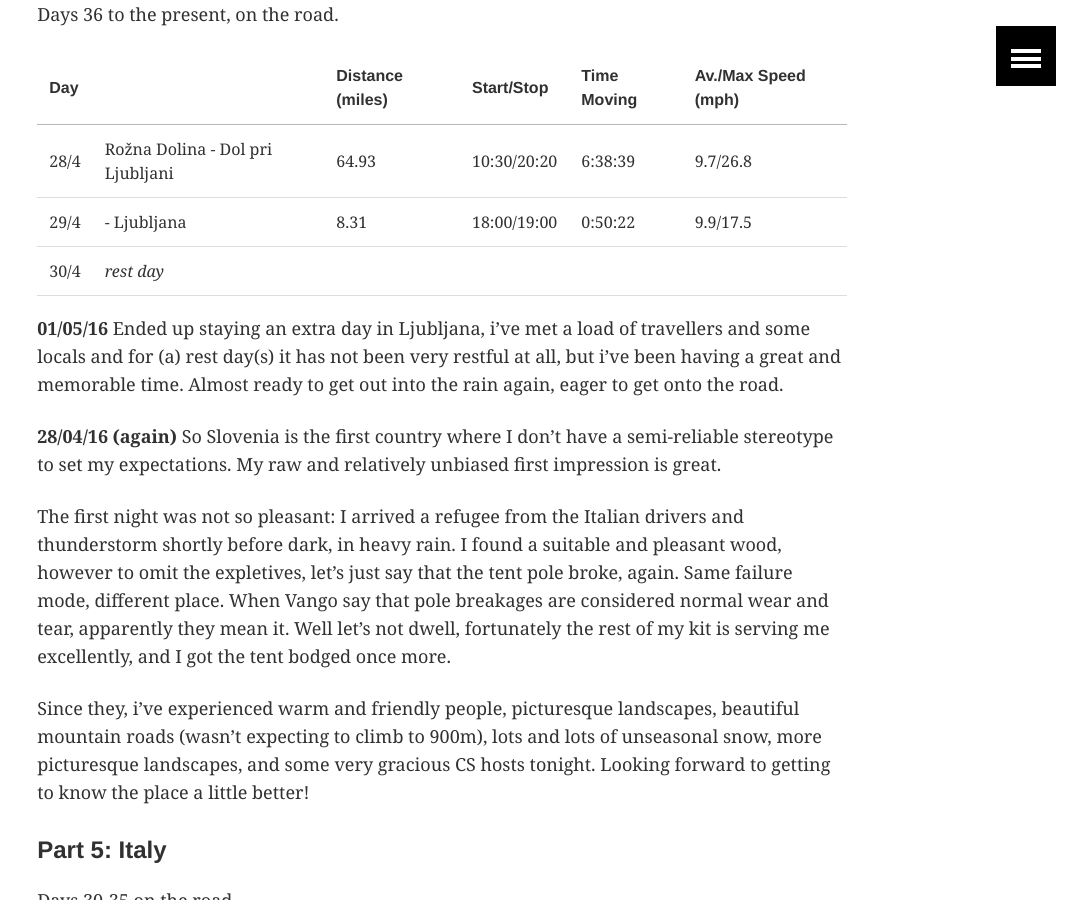
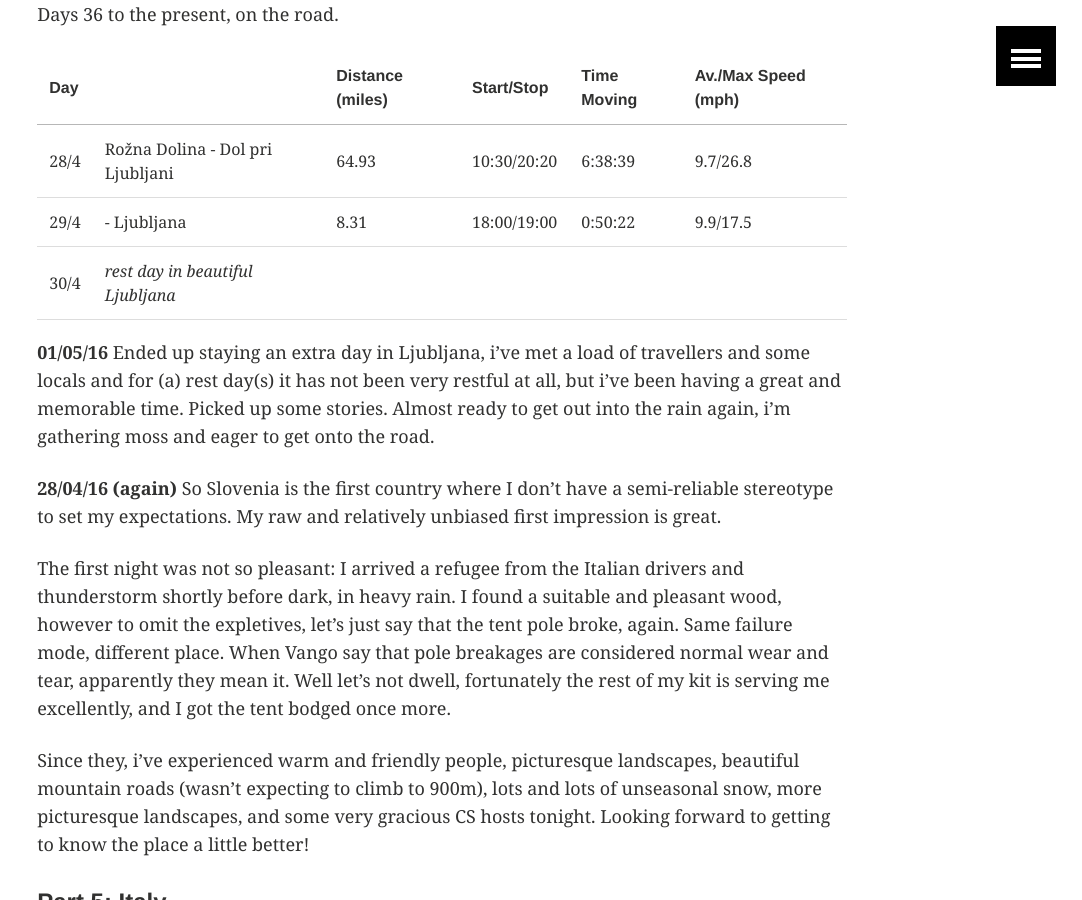
Before and after one commit to ArthurStart/git-blog, a Jekyll site: the page built from _posts/touring/2016-03-24-Quick-Update.md, in a window 1280 px wide and 900 px high, scrolled down 381 px. Shown: the whole window, without its empty margins (198-1280 px from the left). Built offline with Jekyll 4.4.1, drawn with Linux system fonts in a browser that asks for light colours; comment, search, counter and statistics services are not loaded.

Commit message:
Update from Ljubljana

```diff
--- a/_posts/touring/2016-03-24-Quick-Update.md
+++ b/_posts/touring/2016-03-24-Quick-Update.md
@@ -17,10 +17,10 @@ Days 36 to the present, on the road.
 | --- | ---------------- | ----------  | ----------- | ----------------- |
 | 28/4 | Rožna Dolina - Dol pri Ljubljani | 64.93 | 10:30/20:20 | 6:38:39 | 9.7/26.8 |
 | 29/4 | - Ljubljana     | 8.31 | 18:00/19:00 | 0:50:22 | 9.9/17.5 |
-| 30/4 | *rest day* |
+| 30/4 | *rest day in beautiful Ljubljana* |
 
 **01/05/16**
-Ended up staying an extra day in Ljubljana, i've met a load of travellers and some locals and for (a) rest day(s) it has not been very restful at all, but i've been having a great and memorable time. Almost ready to get out into the rain again, eager to get onto the road.
+Ended up staying an extra day in Ljubljana, i've met a load of travellers and some locals and for (a) rest day(s) it has not been very restful at all, but i've been having a great and memorable time. Picked up some stories. Almost ready to get out into the rain again, i'm gathering moss and eager to get onto the road.
 
 **28/04/16 (again)**
 So Slovenia is the first country where I don't have a semi-reliable stereotype to set my expectations. My raw and relatively unbiased first impression is great.
```
